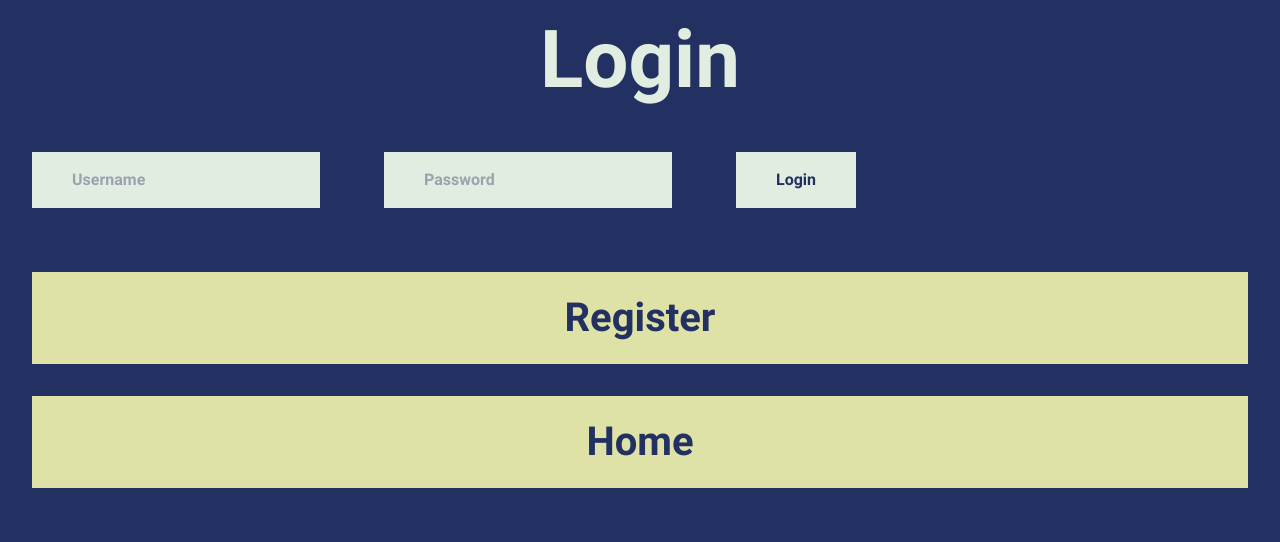
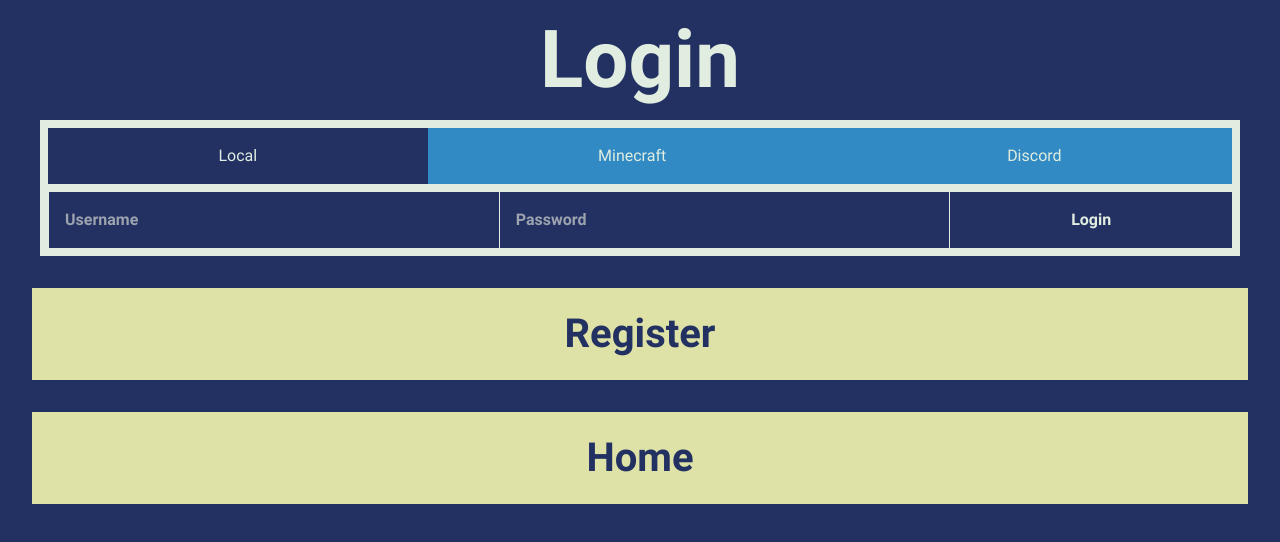
Before and after one commit to dariobizzarri02/daimon_frontend, a Next.js app: page /login in a window 1280 px wide. Shown: the top 542 px of the page. Built offline with nearby package versions, Linux system fonts and the light colour scheme.

Commit message:
added login

```diff
--- a/app/globals.css
+++ b/app/globals.css
@@ -112,12 +112,22 @@ td {
     display: block;
 }
 
+.formtab {
+    display: flex;
+    flex-direction: row;
+    width: 75rem;
+    margin: auto;
+    border: 0.5rem solid var(--quaternary);
+}
+
 .form {
-    background-color: var(--quaternary);
-    color: var(--primary);
-    font-size: 1rem;
+    background-color: var(--primary);
     font-weight: bold;
-    padding: 1rem 2.5rem;
-    margin: 2rem;
-    display: inline-block;
+    padding: 1rem;
+    flex-grow: 1;
+    border-left: 0.1rem solid var(--quaternary);
 }
+
+.center {
+    text-align: center;
+}
--- a/app/leaderboard/page.tsx
+++ b/app/leaderboard/page.tsx
@@ -13,10 +13,9 @@ export default function Leaderboard() {
     const [discord, setDiscord] = useState<any>(null);
 
     useEffect(() => {
-        // parse the query string, and set the leaderboard to the correct value
         const urlParams = new URLSearchParams(window.location.search);
         const leaderboard = urlParams.get('leaderboard');
-        if (leaderboard&&(leaderboard==="players"||leaderboard==="guilds"||leaderboard==="minecraft"||leaderboard==="minecraftFactions"||leaderboard==="discord")) {
+        if (leaderboard&&['players','guilds','minecraft','minecraftFactions','discord'].includes(leaderboard)) {
             toggleLeaderboard(leaderboard);
         }
         else {
@@ -45,7 +44,6 @@ export default function Leaderboard() {
     }
 
     return (
-        // this page will have two tabs, the player leaderboard and the guild leaderboard
         <div>
             <h1>Leaderboard</h1>
             <div className='tab'>
--- a/app/login/page.tsx
+++ b/app/login/page.tsx
@@ -1,20 +1,34 @@
 'use client'
 
-import { useState } from 'react';
+import { useState, useEffect } from 'react';
 import axios from 'axios';
 import Link from 'next/link';
 
 export default function Login() {
-    const [username, setUsername] = useState('');
-    const [password, setPassword] = useState('');
+    const [loginMethod, setLoginMethod] = useState('');
+    const [localUsername, setLocalUsername] = useState('');
+    const [localPassword, setLocalPassword] = useState('');
+    const [minecraftUsername, setMinecraftUsername] = useState('');
+    const [minecraftPassword, setMinecraftPassword] = useState('');
 
-    const handleLogin = () => {
+    useEffect(() => {
+        const url = new URL(window.location.href);
+        const method = url.searchParams.get('method');
+        if (method&&['local','minecraft','discord'].includes(method)) {
+            setLoginMethod(method);
+        }
+        else {
+            setLoginMethod("local");
+        }
+    }, []);
+
+    const handleLocalLogin = () => {
         axios({
             method: 'post',
             url: process.env.NEXT_PUBLIC_API_ENDPOINT+'login/local',
             data: {
-                username: username,
-                password: password
+                username: localUsername,
+                password: localPassword
             },
             withCredentials: true
         })
@@ -29,22 +43,79 @@ export default function Login() {
             });
     };
 
+    const handleMinecraftLogin = () => {
+        axios({
+            method: 'post',
+            url: process.env.NEXT_PUBLIC_API_ENDPOINT+'login/minecraft',
+            data: {
+                username: minecraftUsername,
+                password: minecraftPassword
+            },
+            withCredentials: true
+        })
+            .then(response => {
+                console.log(response.data);
+            })
+            .catch(error => {
+                console.error(error);
+            })
+            .finally(() => {
+                location.href = '/';
+            });
+    }
+
     return (
         <div>
             <h1>Login</h1>
+            <div className='tab'>
+                <button className={loginMethod==="local"?"active":""} onClick={() => setLoginMethod("local")}>Local</button>
+                <button className={loginMethod==="minecraft"?"active":""} onClick={() => setLoginMethod("minecraft")}>Minecraft</button>
+                <button className={loginMethod==="discord"?"active":""} onClick={() => setLoginMethod("discord")}>Discord</button>
+            </div>
+            {loginMethod==="local"&&<>
+                <div className='formtab'>
                     <input className='form'
                     type="text"
                     placeholder="Username"
-                value={username}
-                onChange={(e) => setUsername(e.target.value)}
+                    value={localUsername}
+                    onChange={(e) => setLocalUsername(e.target.value)}
                     />
                     <input className='form'
                         type="password"
                         placeholder="Password"
-                value={password}
-                onChange={(e) => setPassword(e.target.value)}
+                        value={localPassword}
+                        onChange={(e) => setLocalPassword(e.target.value)}
                     />
-            <button className='form' onClick={handleLogin}>Login</button>
+                    <button className='form' onClick={handleLocalLogin}>Login</button>
+                </div>
+            </>
+            }
+            {loginMethod==="minecraft"&&<>
+                <div className='formtab'>
+                    <input className='form'
+                    type="text"
+                    placeholder="Username"
+                    value={minecraftUsername}
+                    onChange={(e) => setMinecraftUsername(e.target.value)}
+                    />
+                    <input className='form'
+                        type="password"
+                        placeholder="Password"
+                        value={minecraftPassword}
+                        onChange={(e) => setMinecraftPassword(e.target.value)}
+                    />
+                    <button className='form' onClick={handleMinecraftLogin}>Login</button>
+                </div>
+            </>
+            }
+            {loginMethod==="discord"&&<>
+                <div className='formtab'>
+                    <a className='form center' href={process.env.NEXT_PUBLIC_API_ENDPOINT+'login/discord'}>
+                        Login with Discord
+                    </a>
+                </div>
+            </>
+            }
 			<Link className="button" href="/register">Register</Link>
 			<Link className='button' href="/">Home</Link>
         </div>
```
Lines whose indentation alone changed are shown as unchanged.
